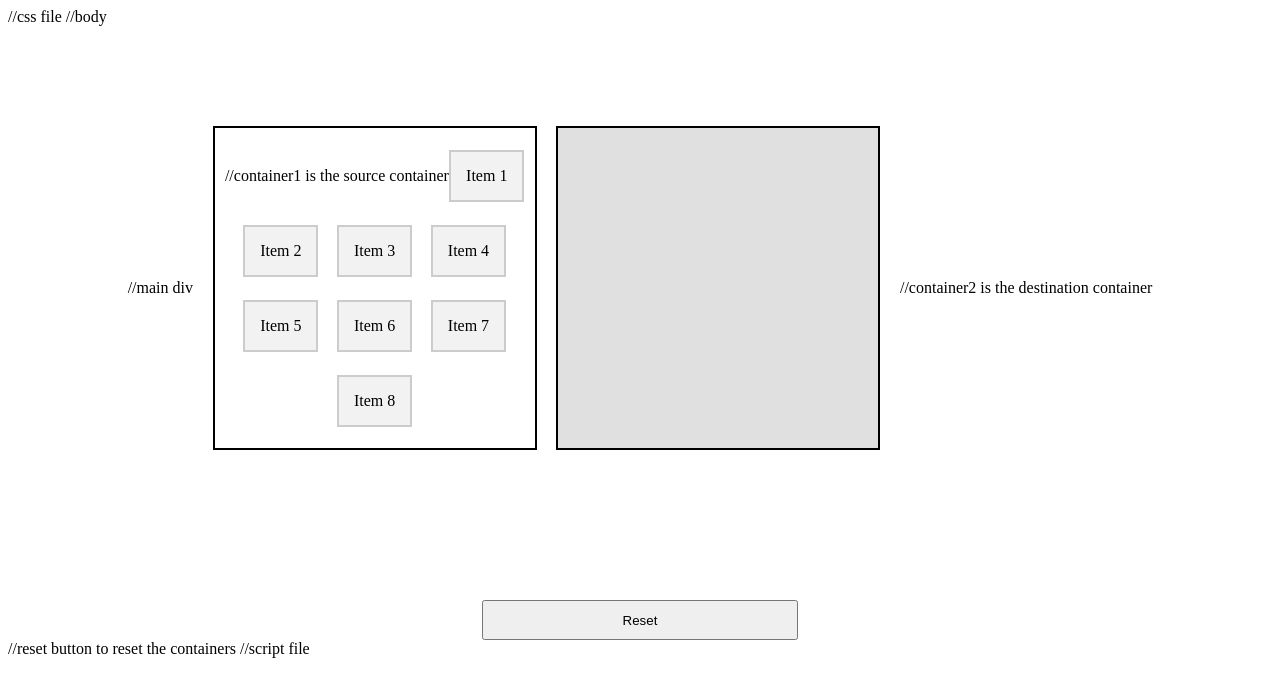
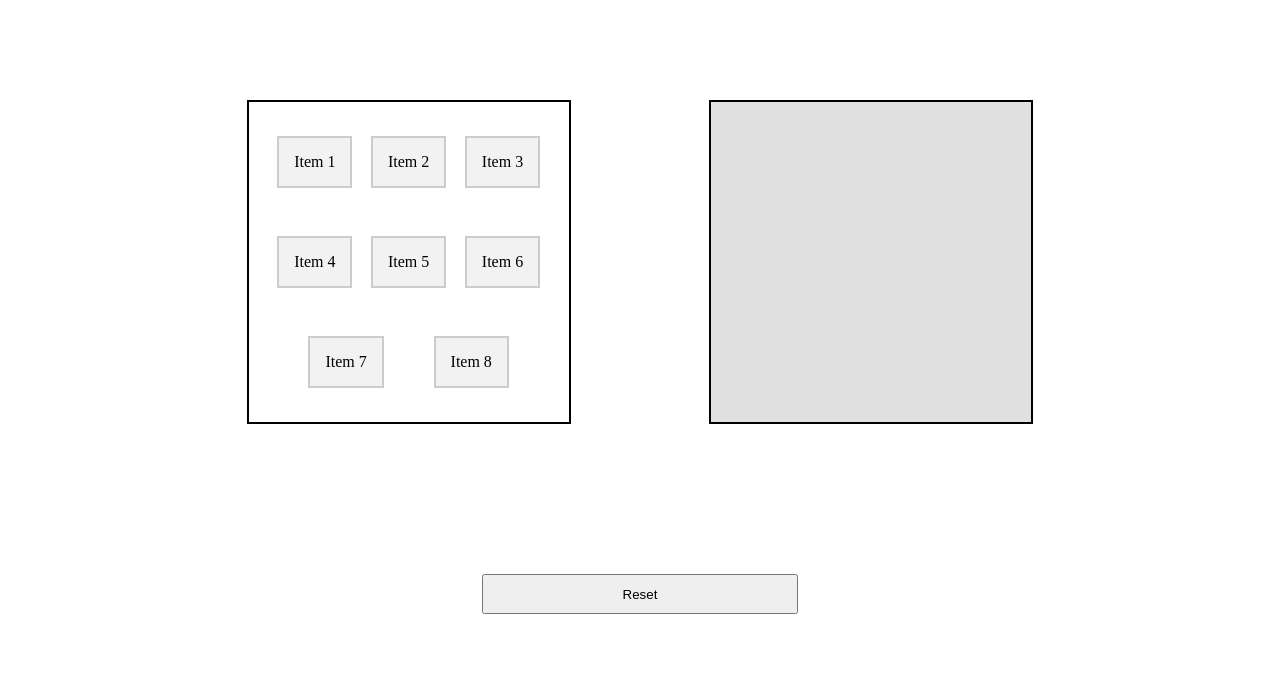
Before and after one commit to KushwahaPraveen1/FunnelHQ, a plain HTML site: page index.html in a window 1280 px wide. Drawn offline with Linux system fonts and the light colour scheme.

Commit message:
Remove bug

```diff
--- a/index.html
+++ b/index.html
@@ -1,11 +1,11 @@
 <!DOCTYPE html>
 <html>
   <head>
-  <link rel="stylesheet" type="text/css" href="style.css">          //css file
+    <link rel="stylesheet" type="text/css" href="style.css" />
   </head>
-<body>                                                             //body
-    <div class="main">                                              //main div
-  <div id="container1" class="container">                           //container1 is the source container
+  <body>
+    <div class="main">
+      <div id="container1" class="container">
         <div class="item" draggable="true">Item 1</div>
         <div class="item" draggable="true">Item 2</div>
         <div class="item" draggable="true">Item 3</div>
@@ -14,14 +14,13 @@
         <div class="item" draggable="true">Item 6</div>
         <div class="item" draggable="true">Item 7</div>
         <div class="item" draggable="true">Item 8</div>
-
       </div>
 
-  <div id="container2" class="container"></div>                   //container2 is the destination container
+      <div id="container2" class="container"></div>
     </div>
 
-  <center><button id="resetBtn">Reset</button></center>           //reset button to reset the containers
+    <center><button id="resetBtn">Reset</button></center>
 
-  <script src="script.js"></script>                              //script file
+    <script src="script.js"></script>
   </body>
 </html>
```
Also changed, not shown: style.css (+4 -6 lines). Lines whose indentation alone changed are shown as unchanged.
